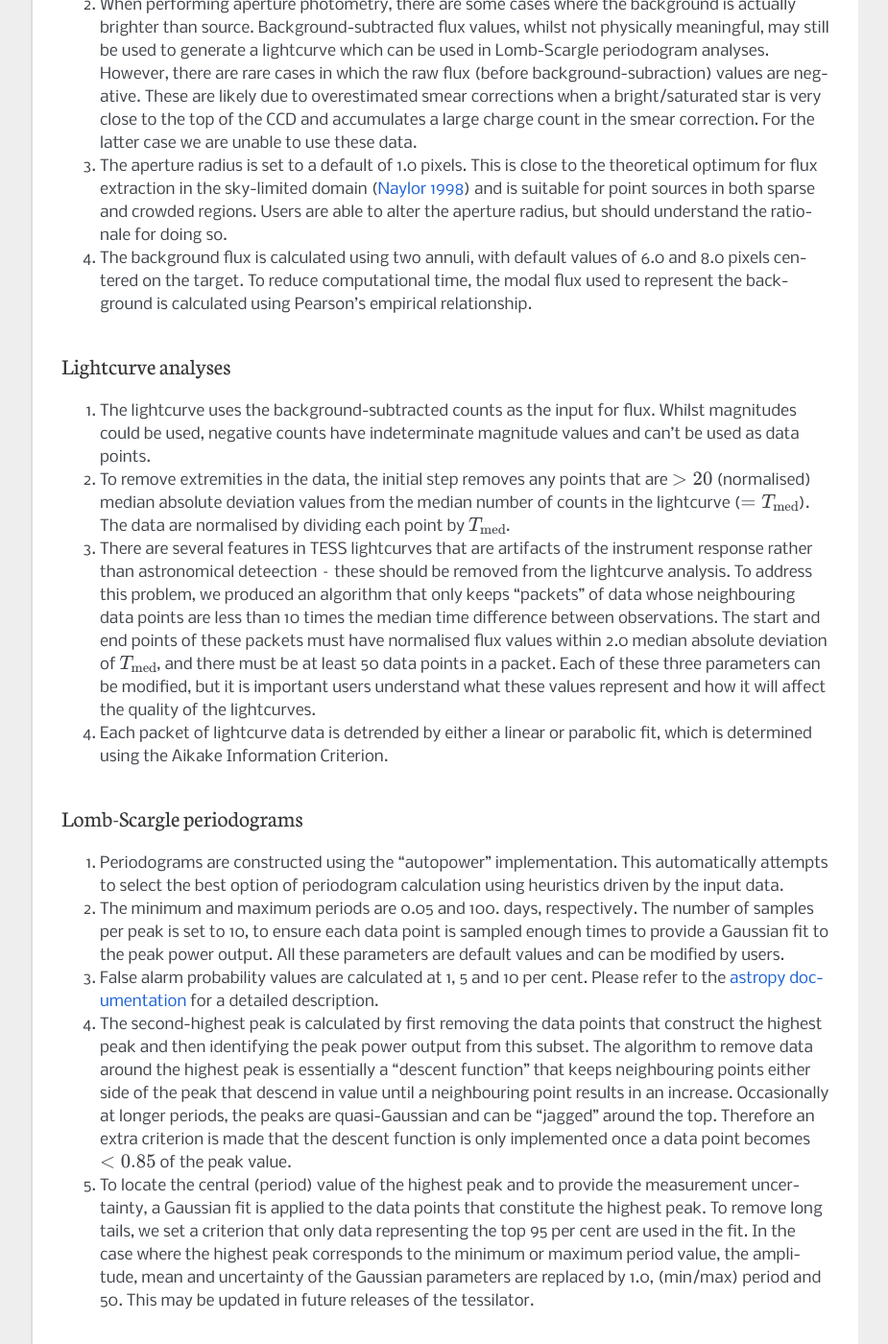
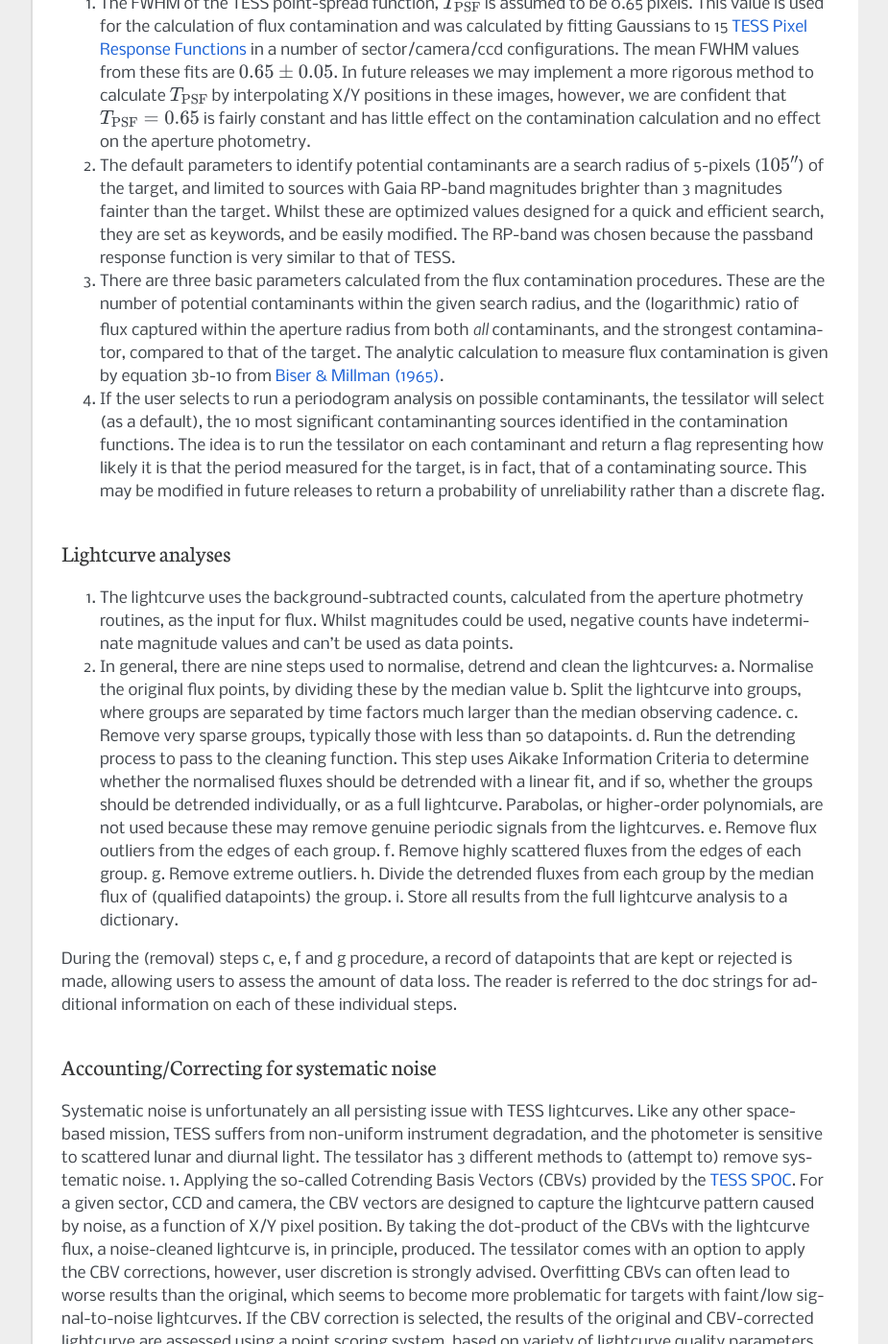
Before and after one commit to alexbinks/tessilator, a Sphinx documentation site: the page built from docs/notes.rst, in a window 1280 px wide and 1400 px high, scrolled down 756 px. Shown: the whole window at 96% size, without its empty margins (198-1123 px from the left). Built offline with Sphinx 7.4.7, drawn with Linux system fonts in a browser that asks for light colours; the version number could not be read and is left out; some of the changed text lies outside the part shown.

Commit message:
updating info for readthedocs

```diff
--- a/README.rst
+++ b/README.rst
@@ -73,8 +73,8 @@
 appreciate the following acknowledgement:
 
 "The data from the Transiting Exoplanet Survey Satellite (TESS) was acquired
-using the tessilator software package (Binks et al. 2023)."
+using the tessilator software package (Binks et al. 2024)."
 
 Licence: MIT
 
-Alexander Binks and Moritz Guenther, 2023
+Alexander Binks and Moritz Guenther, 2024
--- a/docs/notes.rst
+++ b/docs/notes.rst
@@ -2,32 +2,50 @@
 tessilator notes
 ================
 
-This page lists provides notes about the assumptions and choices made in the production of the tessilator.
-
-Contamination
--------------
-1. The FWHM of the TESS point-spread function, :math:`T_{\rm PSF}` is assumed to be 0.65 pixels. This value is used for the calculation of flux contamination and was calculated by fitting Gaussians to 15 `TESS Pixel Response Functions <https://heasarc.gsfc.nasa.gov/docs/tess/observing-technical.html>`_ in a number of sector/camera/ccd configurations. The mean FWHM values from these fits are :math:`0.65 \pm 0.05`. In future releases we may implement a more rigorous method to calculate :math:`T_{\rm PSF}` by interpolating X/Y positions in these images, however, we are confident that :math:`T_{\rm PSF} = 0.65` is fairly constant and has little effect on the contamination calculation and no effect on the aperture photometry.
-2. Potential contaminants are searched within a 5-pixel radius (:math:`105''`) of the target, and limited to sources with G-band magnitudes brighter than 3 magnitudes fainter than the target. Both these values are default values that can be modified, however, they are optimized values designed for a quick and efficient search.
-3. If the user selects to run a periodogram analysis on possible contaminants, the tessilator will select as a default,  (up to) the 5 most significant contaminanting sources identified in the contamination functions. The idea is to run the tessilator on each contaminant and return a flag representing how likely it is that the period measured for the target, is in fact, that of a contaminating source. This may be modified in future releases to return a probability of unreliability rather than a discrete flag.
+This page lists provides notes about the methods and underlying assumptions made in the production of the tessilator.
 
 Aperture photometry
 -------------------
 1. The zero-point TESS magnitude :math:`G_0 = 20.44 \pm 0.05` mag (`TESS instrument handbook <https://archive.stsci.edu/files/live/sites/mast/files/home/missions-and-data/active-missions/tess/_documents/TESS_Instrument_Handbook_v0.1.pdf>`_)
 2. When performing aperture photometry, there are some cases where the background is actually brighter than source. Background-subtracted flux values, whilst not physically meaningful, may still be used to generate a lightcurve which can be used in Lomb-Scargle periodogram analyses. However, there are rare cases in which the raw flux (before background-subraction) values are negative. These are likely due to overestimated smear corrections when a bright/saturated star is very close to the top of the CCD and accumulates a large charge count in the smear correction. For the latter case we are unable to use these data.
-3. The aperture radius is set to a default of 1.0 pixels. This is close to the theoretical optimum for flux extraction in the sky-limited domain (`Naylor 1998 <https://ui.adsabs.harvard.edu/abs/1998MNRAS.296..339N/abstract>`_) and is suitable for point sources in both sparse and crowded regions. Users are able to alter the aperture radius, but should understand the rationale for doing so.
+3. The aperture radius can either be a set to a constant value (default 1.0 pixels), or is determined from an algorithm which uses the relative brightness of surrounding pixels. The latter case is set as default, whereby if the median brightness of the 8 pixels that neighbour the pixel centered on the target is greater than (a default value of) 0.25, the aperture radius is increased by one pixel, and the next outer square ring of pixel values are assessed, and so on, until either the criteria is not matched, or a maximum (default) radius of 3 pixels is reached.
 4. The background flux is calculated using two annuli, with default values of 6.0 and 8.0 pixels centered on the target. To reduce computational time, the modal flux used to represent the background is calculated using Pearson's empirical relationship.
+
+Contamination
+-------------
+1. The FWHM of the TESS point-spread function, :math:`T_{\rm PSF}` is assumed to be 0.65 pixels. This value is used for the calculation of flux contamination and was calculated by fitting Gaussians to 15 `TESS Pixel Response Functions <https://heasarc.gsfc.nasa.gov/docs/tess/observing-technical.html>`_ in a number of sector/camera/ccd configurations. The mean FWHM values from these fits are :math:`0.65 \pm 0.05`. In future releases we may implement a more rigorous method to calculate :math:`T_{\rm PSF}` by interpolating X/Y positions in these images, however, we are confident that :math:`T_{\rm PSF} = 0.65` is fairly constant and has little effect on the contamination calculation and no effect on the aperture photometry.
+2. The default parameters to identify potential contaminants are a search radius of 5-pixels (:math:`105''`) of the target, and limited to sources with Gaia RP-band magnitudes brighter than 3 magnitudes fainter than the target. Whilst these are optimized values designed for a quick and efficient search, they are set as keywords, and be easily modified. The RP-band was chosen because the passband response function is very similar to that of TESS.
+3. There are three basic parameters calculated from the flux contamination procedures. These are the number of potential contaminants within the given search radius, and the (logarithmic) ratio of flux captured within the aperture radius from both `all` contaminants, and the strongest contaminator, compared to that of the target. The analytic calculation to measure flux contamination is given by equation 3b-10 from `Biser & Millman (1965) <https://books.google.co.uk/books?id=5XBGAAAAYAAJ>`_.
+4. If the user selects to run a periodogram analysis on possible contaminants, the tessilator will select (as a default), the 10 most significant contaminanting sources identified in the contamination functions. The idea is to run the tessilator on each contaminant and return a flag representing how likely it is that the period measured for the target, is in fact, that of a contaminating source. This may be modified in future releases to return a probability of unreliability rather than a discrete flag.
 
 Lightcurve analyses
 -------------------
-1. The lightcurve uses the background-subtracted counts as the input for flux. Whilst magnitudes could be used, negative counts have indeterminate magnitude values and can't be used as data points.
-2. To remove extremities in the data, the initial step removes any points that are :math:`>20` (normalised) median absolute deviation values from the median number of counts in the lightcurve (:math:`=T_{\rm med}`). The data are normalised by dividing each point by :math:`T_{\rm med}`.
-3. There are several features in TESS lightcurves that are artifacts of the instrument response rather than astronomical deteection -- these should be removed from the lightcurve analysis. To address this problem, we produced an algorithm that only keeps "packets" of data whose neighbouring data points are less than 10 times the median time difference between observations. The start and end points of these packets must have normalised flux values within 2.0 median absolute deviation of :math:`T_{\rm med}`, and there must be at least 50 data points in a packet. Each of these three parameters can be modified, but it is important users understand what these values represent and how it will affect the quality of the lightcurves.
-4. Each packet of lightcurve data is detrended by either a linear or parabolic fit, which is determined using the Aikake Information Criterion.
+1. The lightcurve uses the background-subtracted counts, calculated from the aperture photmetry routines, as the input for flux. Whilst magnitudes could be used, negative counts have indeterminate magnitude values and can't be used as data points.
+2. In general, there are nine steps used to normalise, detrend and clean the lightcurves:
+   a. Normalise the original flux points, by dividing these by the median value
+   b. Split the lightcurve into groups, where groups are separated by time factors much larger than the median observing cadence.
+   c. Remove very sparse groups, typically those with less than 50 datapoints.
+   d. Run the detrending process to pass to the cleaning function. This step uses Aikake Information Criteria to determine whether the normalised fluxes should be detrended with a linear fit, and if so, whether the groups should be detrended individually, or as a full lightcurve. Parabolas, or higher-order polynomials, are not used because these may remove genuine periodic signals from the lightcurves.
+   e. Remove flux outliers from the edges of each group.
+   f. Remove highly scattered fluxes from the edges of each group.
+   g. Remove extreme outliers.
+   h. Divide the detrended fluxes from each group by the median flux of (qualified datapoints) the group.
+   i. Store all results from the full lightcurve analysis to a dictionary.
+During the (removal) steps c, e, f and g procedure, a record of datapoints that are kept or rejected is made, allowing users to assess the amount of data loss. The reader is referred to the doc strings for additional information on each of these individual steps.
+
+Accounting/Correcting for systematic noise
+------------------------------------------
+Systematic noise is unfortunately an all persisting issue with TESS lightcurves. Like any other space-based mission, TESS suffers from non-uniform instrument degradation, and the photometer is sensitive to scattered lunar and diurnal light. The tessilator has 3 different methods to (attempt to) remove systematic noise.
+1. Applying the so-called Cotrending Basis Vectors (CBVs) provided by the `TESS SPOC <https://archive.stsci.edu/tess/bulk_downloads/bulk_downloads_cbv.html>`_. For a given sector, CCD and camera, the CBV vectors are designed to capture the lightcurve pattern caused by noise, as a function of X/Y pixel position. By taking the dot-product of the CBVs with the lightcurve flux, a noise-cleaned lightcurve is, in principle, produced. The tessilator comes with an option to apply the CBV corrections, however, user discretion is strongly advised. Overfitting CBVs can often lead to worse results than the original, which seems to become more problematic for targets with faint/low signal-to-noise lightcurves. If the CBV correction is selected, the results of the original and CBV-corrected lightcurve are assessed using a point scoring system, based on variety of lightcurve quality parameters (e.g., intrinsic scatter, number of outliers, etc). If the CBV lightcurve scores highest, a periodogram analysis is made for both lightcurves, and another point system based on the periodogram quality parameters is made to determine which set of results to use.
+2. Dividing the lightcurve by a lightcurve which is generated by taking the median flux (at a given timestamp) of all lightcurves for targets with no clear periodic signal in a given sector/CCD/camera and within a certain Gaia G-band magnitude range. This method is still under construction, and is only partially available for certain sector/CCD/camera/G-magnitude configurations. Also, this method does not account for the X/Y pixel response, which may vary across the surface of each CCD.
+3. Dividing the lightcurve by a lightcurve which is generated by taking the median flux (at a given timestamp) of all lightcurves from neighbouring, potential contaminant sources (identified during the contamination procedure) that have no clear periodic signal. Whilst this method gives a better approximation of the noise in the vicinity of the target, the method depends on a local region with enough identified potential contaminant sources, and does not filter out any targets, because there are generally not enough data to fill higher parameter spaces.
+All 3 methods have their limitations, and it is very much down to the user to decide if they want to apply any of these corrections. If a noise correction is applied, it is vital that only ONE of the above methods is used.
 
 Lomb-Scargle periodograms
 -------------------------
-1. Periodograms are constructed using the "autopower" implementation. This automatically attempts to select the best option of periodogram calculation using heuristics driven by the input data.
-2. The minimum and maximum periods are 0.05 and 100. days, respectively. The number of samples per peak is set to 10, to ensure each data point is sampled enough times to provide a Gaussian fit to the peak power output. All these parameters are default values and can be modified by users.
-3. False alarm probability values are calculated at 1, 5 and 10 per cent. Please refer to the `astropy documentation <https://docs.astropy.org/en/stable/timeseries/lombscargle.html#method-auto>`_ for a detailed description.
-4. The second-highest peak is calculated by first removing the data points that construct the highest peak and then identifying the peak power output from this subset. The algorithm to remove data around the highest peak is essentially a "descent function" that keeps neighbouring points either side of the peak that descend in value until a neighbouring point results in an increase. Occasionally at longer periods, the peaks are quasi-Gaussian and can be "jagged" around the top. Therefore an extra criterion is made that the descent function is only implemented once a data point becomes :math:`<0.85` of the peak value.
-5. To locate the central (period) value of the highest peak and to provide the measurement uncertainty, a Gaussian fit is applied to the data points that constitute the highest peak. To remove long tails, we set a criterion that only data representing the top 95 per cent are used in the fit. In the case where the highest peak corresponds to the minimum or maximum period value, the amplitude, mean and uncertainty of the Gaussian parameters are replaced by 1.0, (min/max) period and 50. This may be updated in future releases of the tessilator.
+1. Periodograms are constructed using the "autopower" implementation in the `astropy timeseries module <https://docs.astropy.org/en/stable/timeseries/lombscargle.html#method-auto>`_. This method automatically attempts to select the best option of periodogram calculation using heuristics driven by the input data.
+2. The minimum and maximum periods are default set as 0.05 and 100 days, respectively, where the lower-limit is set to ensure the sampling is above the Nyquist limit for 30-minute cadence, and the upper limit is a practical choice of 4 times the typical sector duration of ~25 days. The number of samples per peak is default set to 10, to ensure each data point is sampled enough times to provide a Gaussian fit to the peak power output. All these parameters are default values and can be modified by users.
+3. False alarm probability values are calculated at 1, 5 and 10 per cent level.
+4. The ``N``-highest peaks in the periodogram are located (default ``N`` = 4), and Gaussian fits made to provide a period measurement and uncertainty. This is calculated in practice by first removing the data points that construct the highest peak and then identifying the peak power output from this subset, and this process repeated for a specified number of times. The algorithm to remove data around the highest peak is essentially a "descent function" that keeps neighbouring points either side of the peak that descend in value until a neighbouring point results in an increase (see doc strings for more information).
+5. For noisy lightcurves, the periodogram will often (erroneously) find a strong power output at either extremely short, or long periods (which is indicative of tracing the noise). Therefore, a option has been implemented that invokes a Monte-Carlo type procedure, where sections of the lightcurve are drawn at random, from which a period is measured. The idea is that if the period distribution peaks at a given value with a sufficiently small scatter, then the ''shuffled period'' is evaluated as the dominant period measurement. This method is clearly more sensitive towards targets with shorter periods, but allows the tessilator to measure periods for targets as faint as ``G~18``!
+6. The lightcurve is phase-folded using the dominant period measurement. This information provides some parameters that can be used as quality criteria for the period measurement, such as the amplitude, typical scatter and number of extreme outliers in the phase-folded lightcurve.
```
Also changed, not shown: docs/index.rst (+4 -4 lines), 2 other files.
